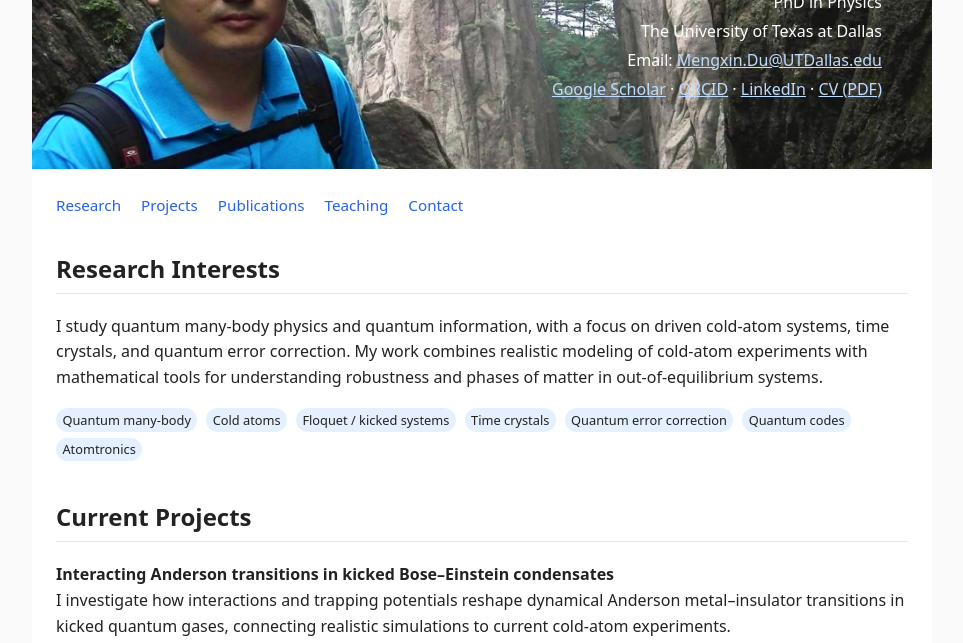
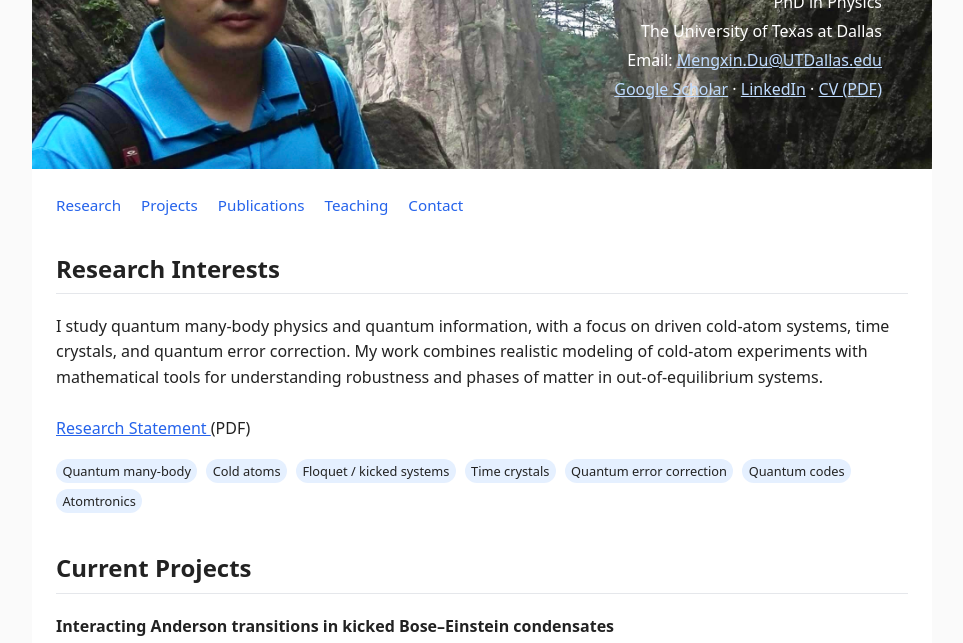
Before and after one commit to demax58484/myresearch, a plain HTML site: page index.html in a window 1280 px wide. Shown: the part 133-776 px from the top of the page, without its empty margins (158-1121 px from the left). Drawn offline with Linux system fonts and the light colour scheme.

Commit message:
Add research statement to index.html

```diff
--- a/index.html
+++ b/index.html
@@ -113,7 +113,6 @@
         <p>Email: <a href="mailto:Mengxin.Du@UTDallas.edu" style="color:#bfdbfe;">Mengxin.Du@UTDallas.edu</a></p>
         <p>
           <a href="https://scholar.google.com/scholar?hl=en&q=Mengxin+Du" style="color:#bfdbfe;">Google Scholar</a> ·
-          <a href="https://orcid.org/0009-0003-8932-7295" style="color:#bfdbfe;">ORCID</a> ·
           <a href="https://www.linkedin.com/in/mengxin-du-67aa49337" style="color:#bfdbfe;">LinkedIn</a> ·
           <a href="CV.pdf" style="color:#bfdbfe;">CV (PDF)</a>
         </p>
@@ -136,7 +135,11 @@
           driven cold-atom systems, time crystals, and quantum error correction.
           My work combines realistic modeling of cold-atom experiments with
           mathematical tools for understanding robustness and phases of matter in
-          out-of-equilibrium systems.
+          out-of-equilibrium systems.<br /><br />
+
+          <a href="RSRP-merged.pdf" target="_blank" rel="noopener">
+            Research Statement
+          </a>(PDF) <br />
         </p>
         <p>
           <span class="tag">Quantum many-body</span>
```
Also changed, not shown: 1 other file.
